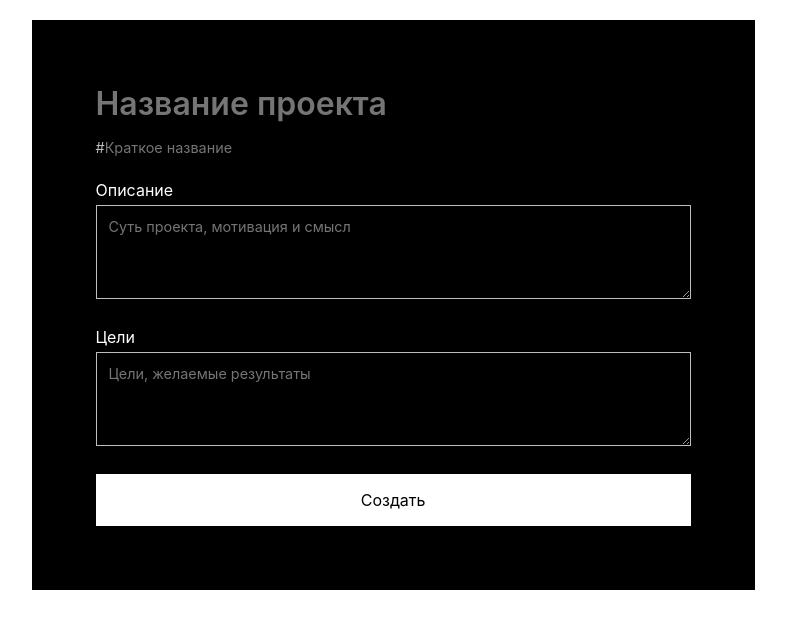
After one commit to eledays/check, a Flask app: page /project/new in a window 1280 px wide. The commit adds this page. Shown: the top 629 px of the page, without its empty margins (247-1033 px from the left). Run offline with Flask 3, Linux system fonts and the light colour scheme; some web fonts are replaced.

Commit message:
feat: project creating

```diff
--- /dev/null
+++ b/app/forms.py
@@ -0,0 +1,11 @@
+from flask_wtf import FlaskForm
+from wtforms import StringField, TextAreaField, SubmitField
+from wtforms.validators import DataRequired, Length, Optional
+
+
+class ProjectForm(FlaskForm):
+    name = StringField("Название проекта", validators=[DataRequired(), Length(max=128)])
+    short_name = StringField("Короткое имя", validators=[DataRequired(), Length(max=16)])
+    description = TextAreaField("Описание", validators=[Optional(), Length(max=256)])
+    goals = TextAreaField("Цели", validators=[Optional(), Length(max=4096)])
+    submit = SubmitField("Создать")
--- a/app/routes.py
+++ b/app/routes.py
@@ -1,7 +1,9 @@
-from flask import Blueprint, render_template
+from flask import Blueprint, render_template, request, redirect, url_for, flash
 
-from app.crud import get_user_projects
+from app.crud import get_user_projects, create_project
 from app.models import Project
+from app.forms import ProjectForm
+from app import db
 
 bp = Blueprint("main", __name__)
 
@@ -19,3 +21,20 @@ def project_detail(project_id: int):
     if project is None:
         return "Project not found", 404
     return render_template("project_page.html", project=project)
+
+
+@bp.route("/project/new", methods=["GET", "POST"])
+def new_project():
+    # TODO: User authentication
+    form = ProjectForm()
+    if form.validate_on_submit():
+        project = create_project(
+            name=form.name.data,
+            short_name=form.short_name.data,
+            description=form.description.data,
+            goals=form.goals.data,
+            creator_id=1,
+        )
+        return redirect(url_for("main.index"))
+
+    return render_template("new_project.html", form=form)
--- a/app/static/style/index.css
+++ b/app/static/style/index.css
@@ -1,11 +1,17 @@
 :root {
     --primary-color: #ffffff;
+    --secondary-color: #bebebe;
     --background-color: #000000;
     --page-background-color: #ffffff;
 
     --project-card-margin: 16px;
     --project-card-padding: 32px;
     --project-card-width: 512px;
+
+    --title-font-size: 2rem;
+    --title-font-weight: 600;
+    --id-font-size: .9rem;
+    --id-font-weight: 400;
 }
 
 * {
--- a/app/static/style/main.css
+++ b/app/static/style/main.css
@@ -55,3 +55,8 @@ body {
         'GRAD' 0,
         'opsz' 24;
 }
+
+.new-project {
+    cursor: pointer;
+    padding: calc(var(--project-card-padding) / 2) var(--project-card-padding);
+}
--- a/app/static/style/project_page.css
+++ b/app/static/style/project_page.css
@@ -1,5 +1,5 @@
 body {
-    background-color: var(--background-color);
+    background-color: var(--page-background-color);
     color: var(--primary-color);
 }
 
@@ -51,3 +51,63 @@ body {
     background-color: #ffffff2c;
     border: none;
 }
+
+.new-project-card {
+    margin: 20px auto;
+    width: max-content;
+}
+
+.new-project-card {
+    background-color: var(--background-color);
+    padding: 64px;
+}
+
+.new-project-form input {
+    background-color: transparent;
+    border: none;
+    padding: 0;
+    outline: none;
+    color: var(--primary-color);
+    font-size: 1rem;
+}
+
+.new-project-form #name {
+    font-size: var(--title-font-size);
+    font-weight: var(--title-font-weight);
+    margin-bottom: 8px;
+}
+
+.new-project-form #short_name {
+    font-size: var(--id-font-size);
+    font-weight: var(--id-font-weight);
+    color: var(--secondary-color);
+    margin-bottom: 12px;
+}
+
+.new-project-form #description, .new-project-form #goals {
+    margin-bottom: 12px;
+}
+
+.new-project-form #description textarea, .new-project-form #goals textarea {
+    background-color: transparent;
+    font-size: var(--id-font-size);
+    font-weight: var(--id-font-weight);
+    color: var(--primary-color);
+    border: var(--secondary-color) 1px solid;
+    outline: none;
+    margin-top: 5px;
+    resize: vertical;
+    padding: 12px;
+}
+
+.new-project-form #submit {
+    width: 100%;
+    background-color: var(--primary-color);
+    color: var(--background-color);
+    padding: 8px;
+}
+
+.new-project-card .hint {
+    color: var(--secondary-color);
+    font-size: .8rem;
+}
--- a/app/templates/index.html
+++ b/app/templates/index.html
@@ -26,6 +26,10 @@
             </div>
         {% endfor %}
 
+        <div class="project new-project">
+            <a href="/project/new">+ Новый проект</a>
+        </div>
+
         <script src="{{ url_for('static', filename='scripts/todo.js') }}"></script>
     </div>
 </body>
--- /dev/null
+++ b/app/templates/new_project.html
@@ -0,0 +1,40 @@
+<!DOCTYPE html>
+<html lang="en">
+<head>
+    <meta charset="UTF-8">
+    <meta name="viewport" content="width=device-width, initial-scale=1.0">
+    <title>check</title>
+
+    <link rel="stylesheet" href="{{ url_for('static', filename='style/project_page.css') }}">
+    <link rel="stylesheet" href="{{ url_for('static', filename='style/index.css') }}">
+</head>
+<body>
+    <div class="new-project-card">
+        <form method="post" action="{{ url_for('main.new_project') }}" class="new-project-form">
+            {{ form.hidden_tag() }}
+
+            <div id="name">
+                {{ form.name(placeholder="Название проекта") }}
+            </div>
+
+            <div id="short_name">
+                #{{ form.short_name(placeholder="Краткое название") }}
+            </div>
+
+            <div id="description">
+                <p>Описание</p>
+                {{ form.description(cols=60, rows=4, placeholder="Суть проекта, мотивация и смысл") }}
+            </div>
+
+            <div id="goals">
+                <p>Цели</p>
+                {{ form.goals(cols=60, rows=4, placeholder="Цели, желаемые результаты") }}
+            </div>
+
+            <div id="submit">
+                {{ form.submit() }}
+            </div>
+        </form>
+    </div>
+</body>
+</html>
--- a/requirements.txt
+++ b/requirements.txt
@@ -4,12 +4,15 @@ click==8.3.0
 Flask==3.1.2
 Flask-Migrate==4.1.0
 Flask-SQLAlchemy==3.1.1
+Flask-WTF==1.2.2
 greenlet==3.2.4
 itsdangerous==2.2.0
 Jinja2==3.1.6
 Mako==1.3.10
 MarkupSafe==3.0.3
+python-dotenv==1.2.1
 SQLAlchemy==2.0.44
 tomli==2.3.0
 typing_extensions==4.15.0
 Werkzeug==3.1.3
+WTForms==3.2.1
```
Also changed, not shown: TODO.md (added, +7 -0 lines), app/crud.py (+32 -0 lines), app/models.py (+21 -20 lines), config.py (+8 -1 lines), run.py (line endings or trailing spaces), 2 other files.
